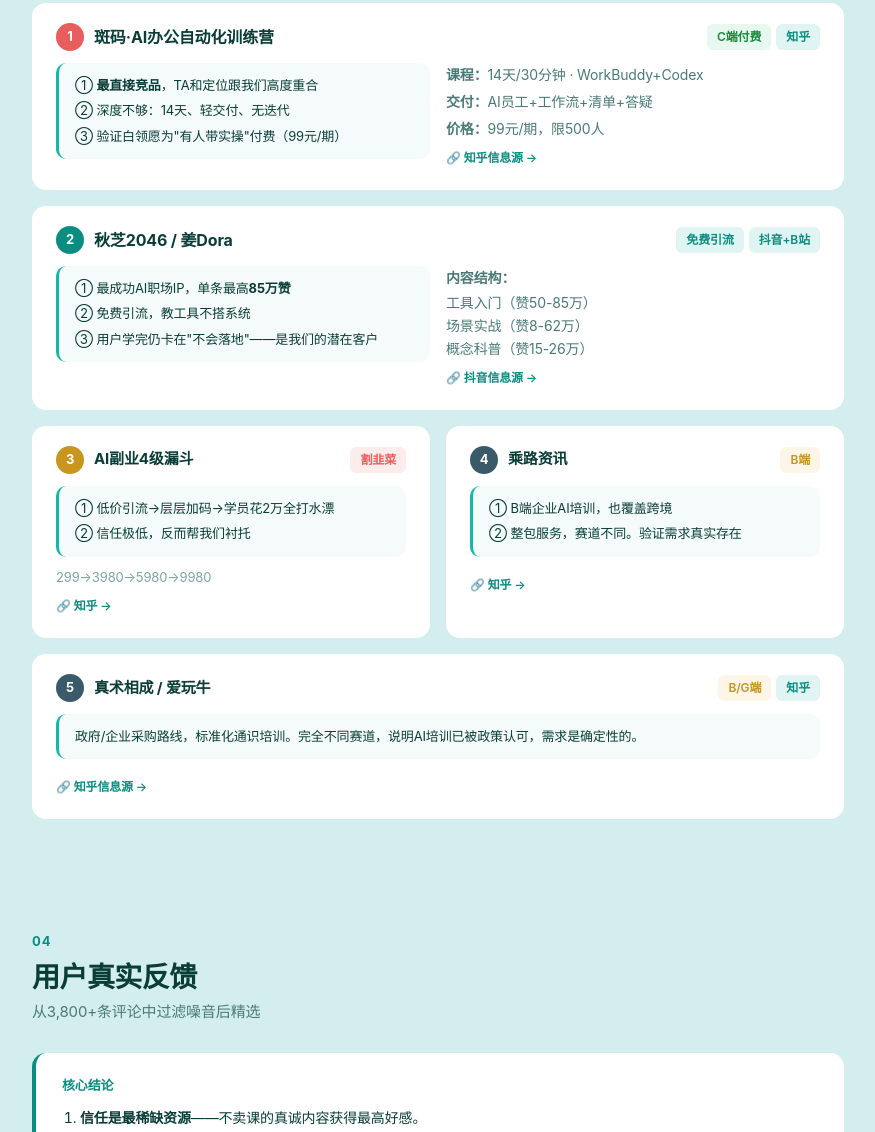
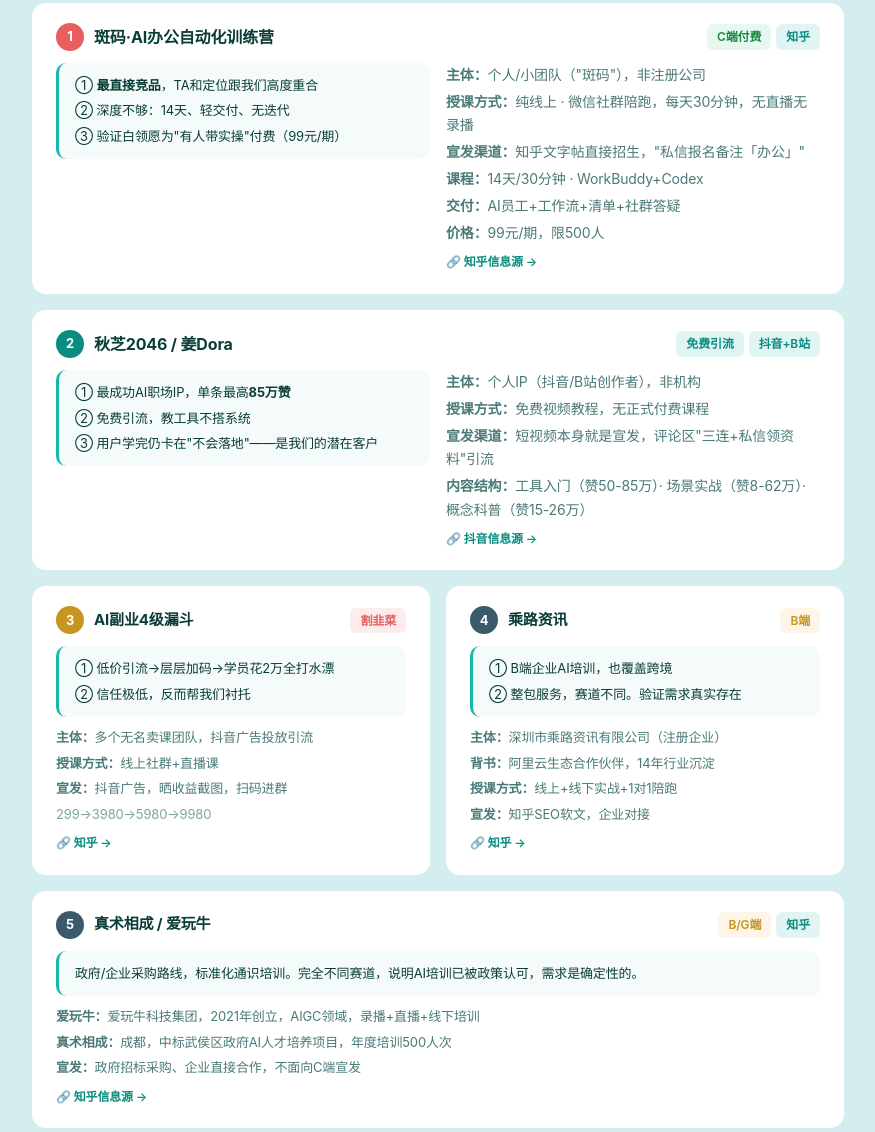
Before and after one commit to wenkai105-zwk/ai-training-competitor-research, a plain HTML site: page index.html in a window 1280 px wide. Shown: the part 1882-3014 px from the top of the page, without its empty margins (202-1077 px from the left). Drawn offline with Linux system fonts and the light colour scheme.

Commit message:
补充竞品主体信息、授课方式、宣发渠道

```diff
--- a/index.html
+++ b/index.html
@@ -259,8 +259,11 @@
           </div>
         </div>
         <div>
-          <p style="font-size:14px;color:var(--text2);"><strong>课程：</strong>14天/30分钟 · WorkBuddy+Codex</p>
-          <p style="font-size:14px;color:var(--text2);margin-top:4px;"><strong>交付：</strong>AI员工+工作流+清单+答疑</p>
+          <p style="font-size:14px;color:var(--text2);"><strong>主体：</strong>个人/小团队（"斑码"），非注册公司</p>
+          <p style="font-size:14px;color:var(--text2);margin-top:4px;"><strong>授课方式：</strong>纯线上 · 微信社群陪跑，每天30分钟，无直播无录播</p>
+          <p style="font-size:14px;color:var(--text2);margin-top:4px;"><strong>宣发渠道：</strong>知乎文字帖直接招生，"私信报名备注「办公」"</p>
+          <p style="font-size:14px;color:var(--text2);margin-top:4px;"><strong>课程：</strong>14天/30分钟 · WorkBuddy+Codex</p>
+          <p style="font-size:14px;color:var(--text2);margin-top:4px;"><strong>交付：</strong>AI员工+工作流+清单+社群答疑</p>
           <p style="font-size:14px;color:var(--text2);margin-top:4px;"><strong>价格：</strong>99元/期，限500人</p>
           <a class="src" href="https://zhuanlan.zhihu.com/p/2053393641901650361" target="_blank">🔗 知乎信息源 →</a>
         </div>
@@ -283,10 +286,10 @@
           </div>
         </div>
         <div>
-          <p style="font-size:14px;color:var(--text2);"><strong>内容结构：</strong></p>
-          <p style="font-size:14px;color:var(--text2);margin-top:2px;">工具入门（赞50-85万）</p>
-          <p style="font-size:14px;color:var(--text2);">场景实战（赞8-62万）</p>
-          <p style="font-size:14px;color:var(--text2);">概念科普（赞15-26万）</p>
+          <p style="font-size:14px;color:var(--text2);"><strong>主体：</strong>个人IP（抖音/B站创作者），非机构</p>
+          <p style="font-size:14px;color:var(--text2);margin-top:4px;"><strong>授课方式：</strong>免费视频教程，无正式付费课程</p>
+          <p style="font-size:14px;color:var(--text2);margin-top:4px;"><strong>宣发渠道：</strong>短视频本身就是宣发，评论区"三连+私信领资料"引流</p>
+          <p style="font-size:14px;color:var(--text2);margin-top:4px;"><strong>内容结构：</strong>工具入门（赞50-85万）· 场景实战（赞8-62万）· 概念科普（赞15-26万）</p>
           <a class="src" href="https://www.douyin.com/video/7636872072064470298" target="_blank">🔗 抖音信息源 →</a>
         </div>
       </div>
@@ -304,7 +307,10 @@
           <p>① 低价引流→层层加码→学员花2万全打水漂</p>
           <p>② 信任极低，反而帮我们衬托</p>
         </div>
-        <p style="font-size:13px;color:var(--text3);margin-top:6px;">299→3980→5980→9980</p>
+        <p style="font-size:13px;color:var(--text2);margin-top:6px;"><strong>主体：</strong>多个无名卖课团队，抖音广告投放引流</p>
+        <p style="font-size:13px;color:var(--text2);margin-top:4px;"><strong>授课方式：</strong>线上社群+直播课</p>
+        <p style="font-size:13px;color:var(--text2);margin-top:4px;"><strong>宣发：</strong>抖音广告，晒收益截图，扫码进群</p>
+        <p style="font-size:13px;color:var(--text3);margin-top:4px;">299→3980→5980→9980</p>
         <a class="src" href="https://zhuanlan.zhihu.com/p/2039387541359571054" target="_blank">🔗 知乎 →</a>
       </div>
       <div class="case">
@@ -317,6 +323,10 @@
           <p>① B端企业AI培训，也覆盖跨境</p>
           <p>② 整包服务，赛道不同。验证需求真实存在</p>
         </div>
+        <p style="font-size:13px;color:var(--text2);margin-top:6px;"><strong>主体：</strong>深圳市乘路资讯有限公司（注册企业）</p>
+        <p style="font-size:13px;color:var(--text2);margin-top:4px;"><strong>背书：</strong>阿里云生态合作伙伴，14年行业沉淀</p>
+        <p style="font-size:13px;color:var(--text2);margin-top:4px;"><strong>授课方式：</strong>线上+线下实战+1对1陪跑</p>
+        <p style="font-size:13px;color:var(--text2);margin-top:4px;"><strong>宣发：</strong>知乎SEO软文，企业对接</p>
         <a class="src" href="https://zhuanlan.zhihu.com/p/2067330023304979226" target="_blank">🔗 知乎 →</a>
       </div>
     </div>
@@ -331,6 +341,9 @@
       <div class="concl">
         <p>政府/企业采购路线，标准化通识培训。完全不同赛道，说明AI培训已被政策认可，需求是确定性的。</p>
       </div>
+      <p style="font-size:13px;color:var(--text2);margin-top:6px;"><strong>爱玩牛：</strong>爱玩牛科技集团，2021年创立，AIGC领域，录播+直播+线下培训</p>
+      <p style="font-size:13px;color:var(--text2);margin-top:4px;"><strong>真术相成：</strong>成都，中标武侯区政府AI人才培养项目，年度培训500人次</p>
+      <p style="font-size:13px;color:var(--text2);margin-top:4px;"><strong>宣发：</strong>政府招标采购、企业直接合作，不面向C端宣发</p>
       <a class="src" href="https://zhuanlan.zhihu.com/p/2067609881419442063" target="_blank">🔗 知乎信息源 →</a>
     </div>
   </div>
```
